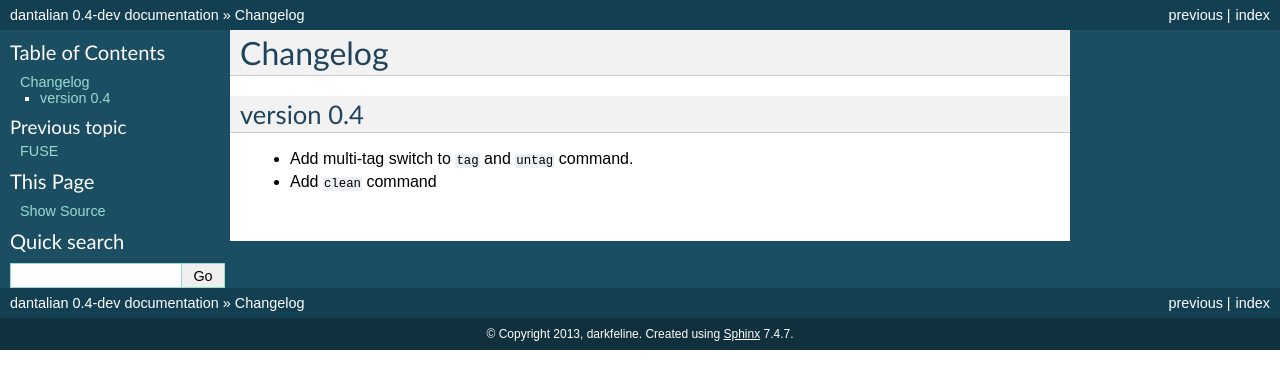
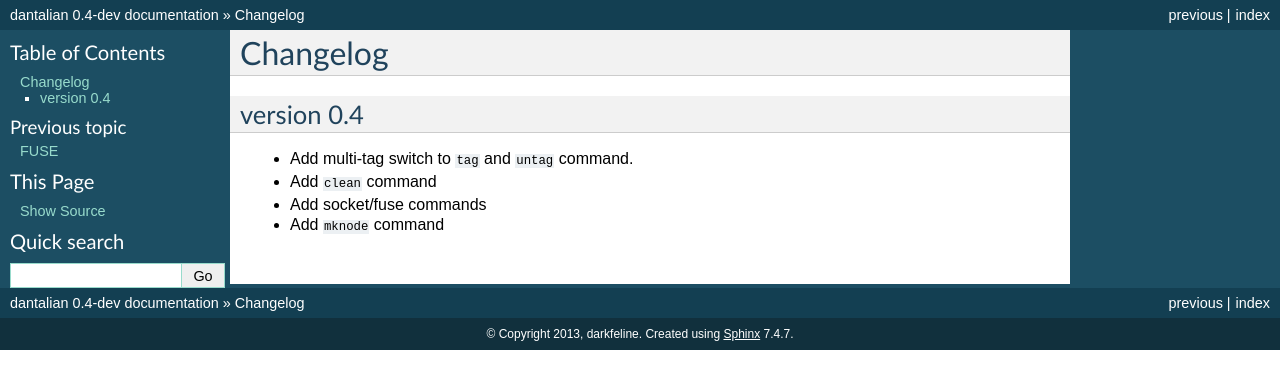
Before and after one commit to darkfeline/dantalian, a Sphinx documentation site: the page built from doc/changes.rst, in a window 1280 px wide. Shown: the top 389 px of the page. Built offline with Sphinx 7.4.7, drawn with Linux system fonts in a browser that asks for light colours.

Commit message:
Update changelog

```diff
--- a/doc/changes.rst
+++ b/doc/changes.rst
@@ -6,3 +6,5 @@ version 0.4
 
 - Add multi-tag switch to ``tag`` and ``untag`` command.
 - Add ``clean`` command
+- Add socket/fuse commands
+- Add ``mknode`` command
```
